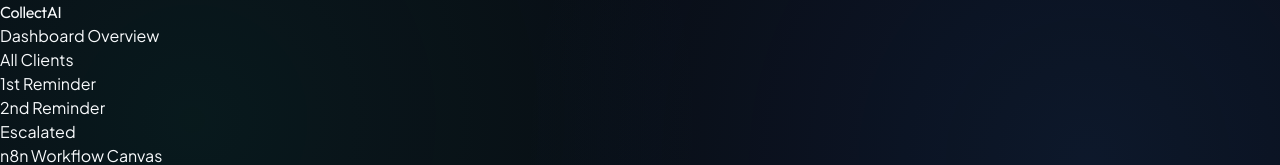
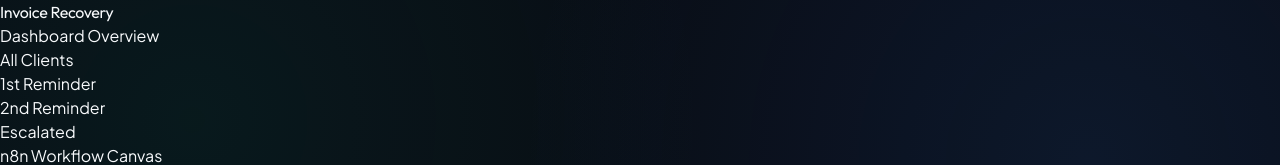
Before and after one commit to rishid-081010/HOI_invoice, a React (Vite) app: page / in a window 1280 px wide. Shown: the top 165 px of the page. Built offline with nearby package versions, Linux system fonts and the light colour scheme; no server answers.

Commit message:
Update application branding and logo from CollectAI to Invoice Recovery

```diff
--- a/index.html
+++ b/index.html
@@ -4,7 +4,7 @@
     <meta charset="UTF-8" />
     <link rel="icon" type="image/svg+xml" href="/favicon.svg" />
     <meta name="viewport" content="width=device-width, initial-scale=1.0" />
-    <title>collections-agent</title>
+    <title>Invoice Recovery - AI Collections Platform</title>
   </head>
   <body>
     <div id="root"></div>
--- a/src/components/Sidebar.tsx
+++ b/src/components/Sidebar.tsx
@@ -24,7 +24,7 @@
       {/* Logo Area */}
       <div className="h-16 flex items-center px-6 border-b border-slate-800">
         <h1 className="text-xl font-bold text-slate-100 tracking-wide">
-          CollectAI
+          Invoice Recovery
         </h1>
       </div>
 
```
